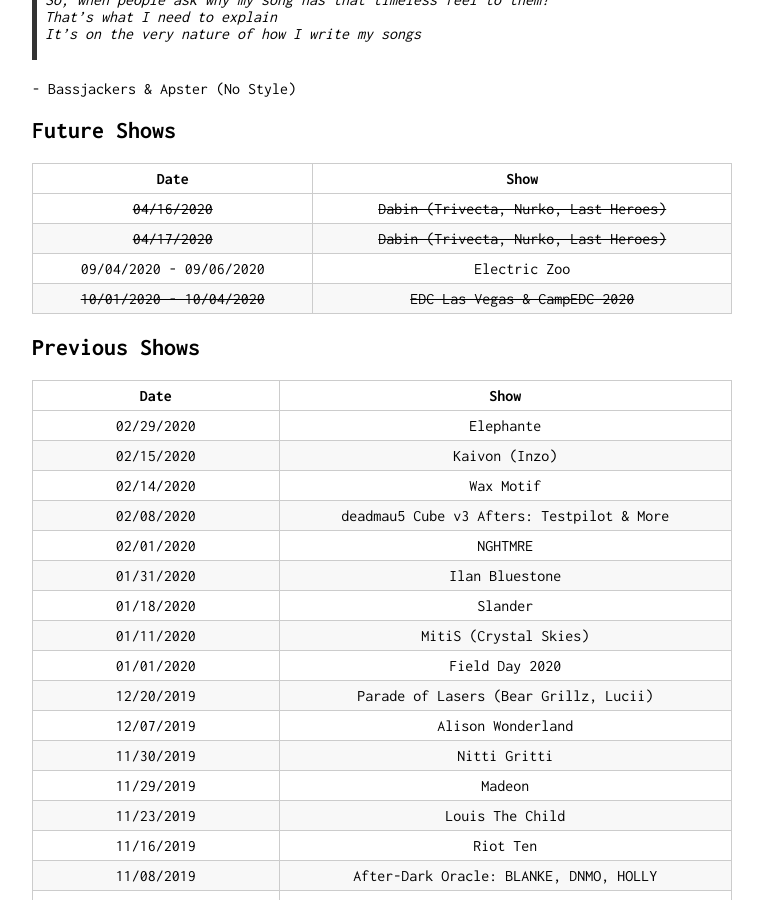
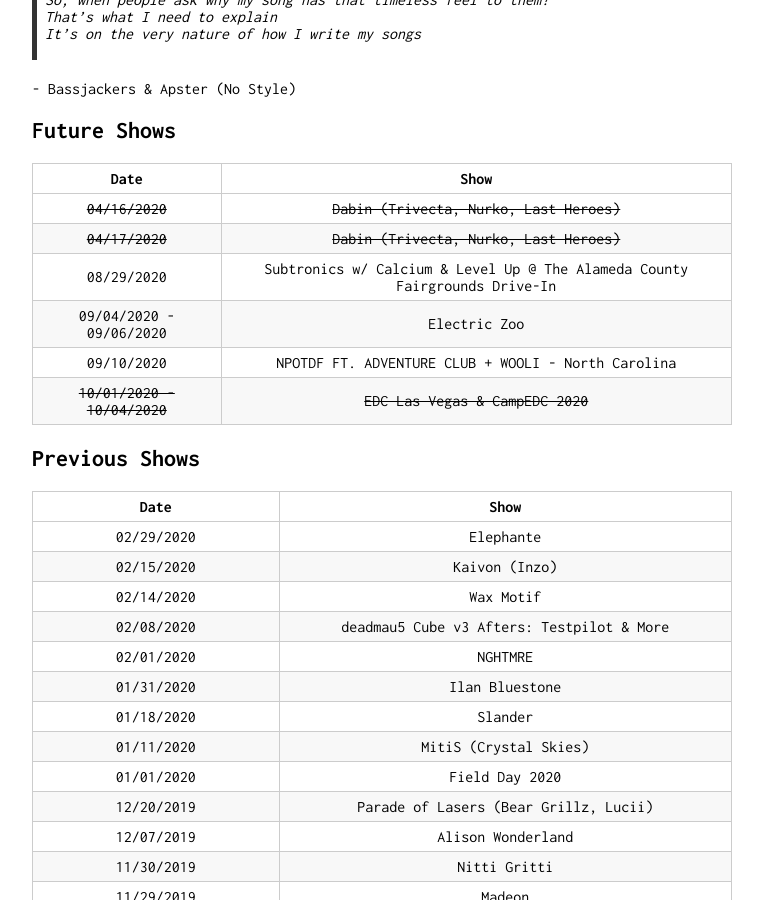
Before and after one commit to mksavic/mksavic.github.io, a Jekyll site: the page built from edm.md, in a window 1280 px wide and 900 px high, scrolled down 315 px. Shown: the whole window, without its empty margins (258-1021 px from the left). Built offline with Jekyll 4.4.1, drawn with Linux system fonts in a browser that asks for light colours; our own code applies the rules of GitHub Pages for plain Markdown files.

Commit message:
update edm.md

```diff
--- a/edm.md
+++ b/edm.md
@@ -19,12 +19,14 @@ is_contact: true
 
 ## Future Shows
 
-|            Date             |                   Show                   |
-|:---------------------------:|:----------------------------------------:|
-|       ~~04/16/2020~~        | ~~Dabin (Trivecta, Nurko, Last Heroes)~~ |
-|       ~~04/17/2020~~        | ~~Dabin (Trivecta, Nurko, Last Heroes)~~ |
-|   09/04/2020 - 09/06/2020   |               Electric Zoo               |
-| ~~10/01/2020 - 10/04/2020~~ |     ~~EDC Las Vegas & CampEDC 2020~~     |
+|            Date             |                                    Show                                    |
+|:---------------------------:|:--------------------------------------------------------------------------:|
+|       ~~04/16/2020~~        |                  ~~Dabin (Trivecta, Nurko, Last Heroes)~~                  |
+|       ~~04/17/2020~~        |                  ~~Dabin (Trivecta, Nurko, Last Heroes)~~                  |
+|         08/29/2020          | Subtronics w/ Calcium & Level Up @ The Alameda County Fairgrounds Drive-In |
+|   09/04/2020 - 09/06/2020   |                                Electric Zoo                                |
+|         09/10/2020          |             NPOTDF FT. ADVENTURE CLUB + WOOLI - North Carolina             |
+| ~~10/01/2020 - 10/04/2020~~ |                      ~~EDC Las Vegas & CampEDC 2020~~                      |
 
 ## Previous Shows
 
```
